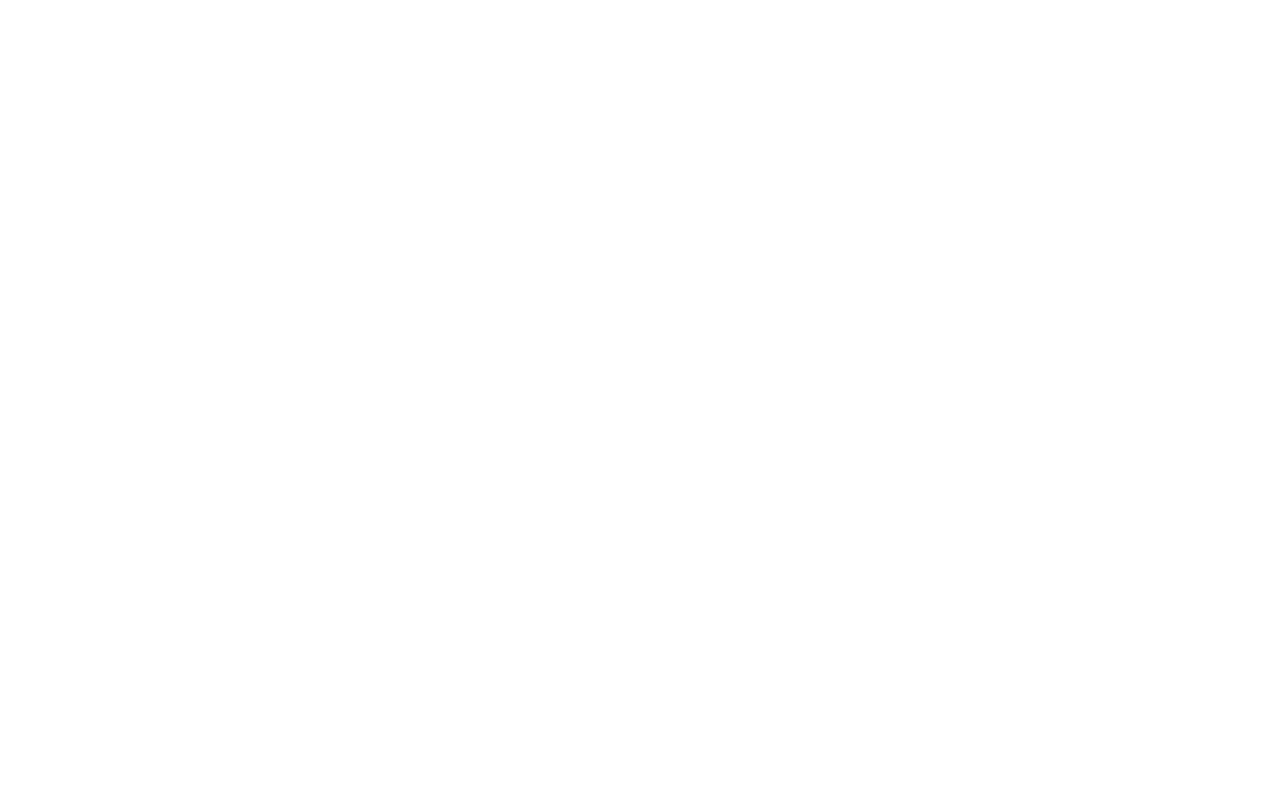
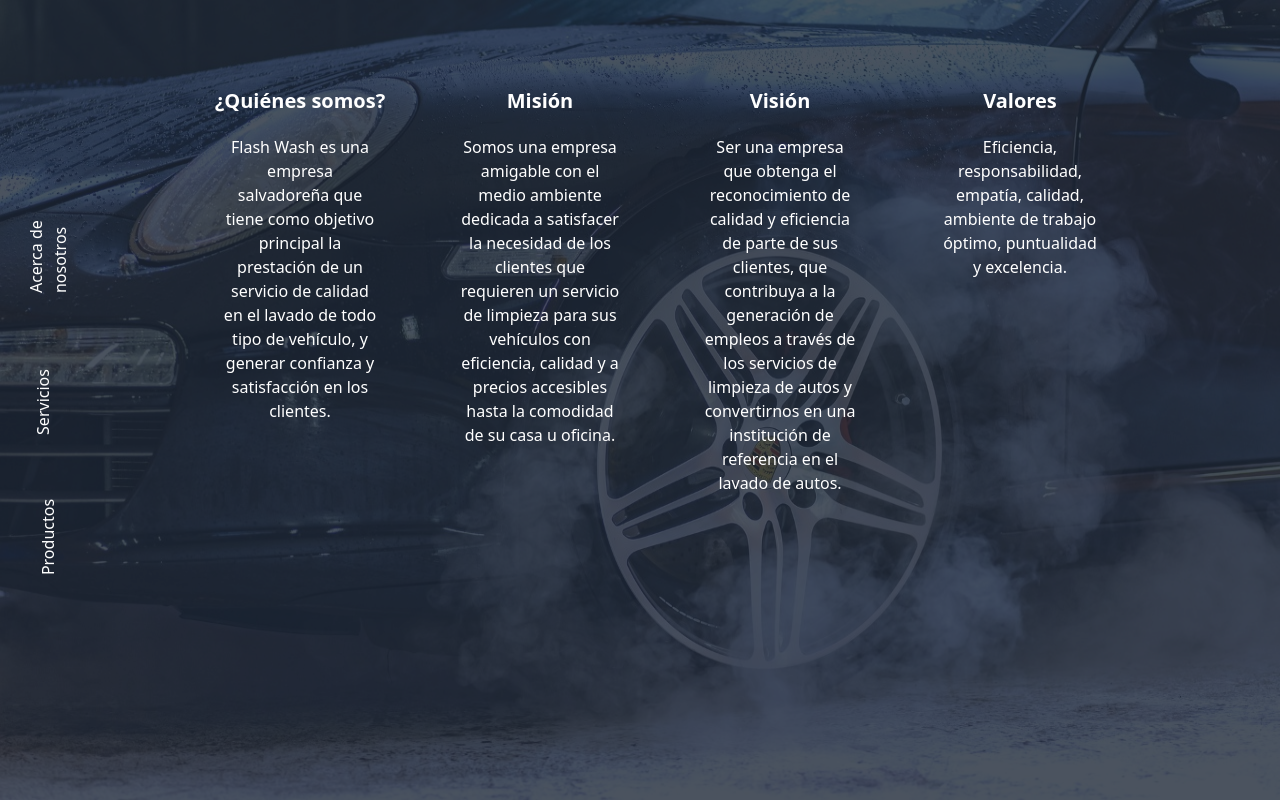
Before and after one commit to javierbeltran425/flashwash_frontend, a React (Create React App) app in the folder flashwashfrontend/: page /about in a window 1280 px wide. Built offline with nearby package versions, Linux system fonts and the light colour scheme.

Commit message:
About view

```diff
--- a/flashwashfrontend/src/App.js
+++ b/flashwashfrontend/src/App.js
@@ -2,6 +2,7 @@
 import { BrowserRouter as Router, Switch, Route } from 'react-router-dom'
 
 import Home from './Pages/Home'
+import About from './Pages/About'
 
 import { ReactQueryDevtools } from 'react-query/devtools'
 import { QueryClientProvider, QueryClient } from 'react-query'
@@ -12,6 +13,7 @@
     <Router>
         <Switch>
           <Route exact path="/" component={Home}/>
+          <Route exact path="/about" component={About}/>
         </Switch>
       </Router>
     </>
--- a/flashwashfrontend/src/Components/SideBar.js
+++ b/flashwashfrontend/src/Components/SideBar.js
@@ -1,10 +1,20 @@
+import { useHistory } from 'react-router-dom'
+
 const SideBar = () => {
-    return (
+  const history = useHistory()
+
+  function onClickAbout(e) {
+    e.preventDefault()
+
+    history.push('/about')
+  }
+
+  return (
       <>
         <nav className="absolute lg:w-24 lg:bg-opacity-0 lg:h-4/6 lg:mb-5 left-0 w-1/5 h-screen  flex justify-center px-2 py-3 bg-blue-300 mb-1 z-10">
             <ul className="flex flex-wrap items-center my-10 mx-1">
-              <li className="transform -rotate-90 lg:text-white"><a href="#Pablo">Acerca de nosotros</a></li>
-              <li className="transform -rotate-90 lg:text-white"><a href="#Pablo">Servicios</a></li>
+              <li className="transform -rotate-90 lg:text-white cursor-pointer"><a onClick={onClickAbout}>Acerca de nosotros</a></li>
+              <li className="transform -rotate-90 lg:text-white hidden lg:inline"><a href="#Pablo">Servicios</a></li>
               <li className="transform -rotate-90 lg:text-white"><a href="#Pablo">Productos</a></li>
               <li className="transform -rotate-90 lg:text-white lg:hidden"><a href="#Pablo">Contacto</a></li>
             </ul>
--- /dev/null
+++ b/flashwashfrontend/src/Pages/About.js
@@ -0,0 +1,49 @@
+import SideBar from '../Components/SideBar'
+import banner from '../Resources/CarWash4.jpeg'
+
+const About = () => {
+    return(
+        <>
+            <div className="flex w-full h-screen overflow-hidden justify-center items-center bg-gray-800">
+                <img src={banner} className="hidden lg:flex lg:w-full lg:h-screen opacity-20"></img>
+                <SideBar/>
+                <div className="flex absolute h-full w-5/6 lg:w-3/4 lg:h-5/6 items-start overflow-y-auto lg:overflow-hidden">
+                    <div className="w-full ml-5 flex flex-col lg:flex-row lg:absolute justify-center lg:justify-around text-white item-start">
+                        <div className="flex flex-col text-center w-full lg:w-1/4 m-5 overflow-ellipsis">
+                            <h2 className="font-bold text-xl">¿Quiénes somos?</h2>
+                            <p className="w-full p-5">
+                                Flash Wash es una empresa salvadoreña que tiene como objetivo principal la prestación de un servicio
+                                de calidad en el lavado de todo tipo de vehículo, y generar confianza y satisfacción en los clientes.
+                            </p>
+                        </div>
+                        <div className="flex flex-col text-center w-full lg:w-1/4 m-5 overflow-ellipsis">
+                            <h2 className="font-bold text-xl">Misión</h2>
+                            <p className="w-full p-5">
+                                Somos una empresa amigable con el medio ambiente dedicada a satisfacer la necesidad de los
+                                clientes que requieren un servicio de limpieza para sus vehículos con eficiencia, calidad y a precios
+                                accesibles hasta la comodidad de su casa u oficina.
+                            </p>
+                        </div>
+                        <di className="flex flex-col text-center w-full lg:w-1/4 m-5 overflow-ellipsis">
+                            <h2 className="font-bold text-xl">Visión</h2>
+                            <p className="w-full p-5">
+                                Ser una empresa que obtenga el reconocimiento de calidad y eficiencia de parte de sus clientes,
+                                que contribuya a la generación de empleos a través de los servicios de limpieza de autos y convertirnos
+                                en una institución de referencia en el lavado de autos.
+                            </p>
+                        </di>
+                        <div className="flex flex-col text-center w-full lg:w-1/4 m-5 overflow-ellipsis">
+                            <h2 className="font-bold text-xl">Valores</h2>
+                            <p className="w-full p-5">
+                                Eficiencia, responsabilidad, empatía, calidad, ambiente de trabajo óptimo, puntualidad y
+                                excelencia.
+                            </p>
+                        </div>
+                    </div>
+                </div>
+            </div>
+        </>
+    )
+}
+
+export default About
--- a/flashwashfrontend/src/Pages/Home.js
+++ b/flashwashfrontend/src/Pages/Home.js
@@ -6,8 +6,14 @@
 import banner from '../Resources/CarWash4.jpeg'
 import FactCard from '../Components/FactCard'
 
+import { useHistory } from 'react-router-dom'
+import { useState } from 'react'
+
 
 const Home = () => {
+    const [ aboutShow, setAboutShow ] = useState({ show: false })
+    const [ factShow, setFactShow ] = useState({ show: false })
+
     return(
         <>
             <div className="flex w-full h-screen overflow-hidden justify-center items-center bg-gray-800">
```
Also changed, not shown: 1 other file (tests, documents, lock files or other folders).
